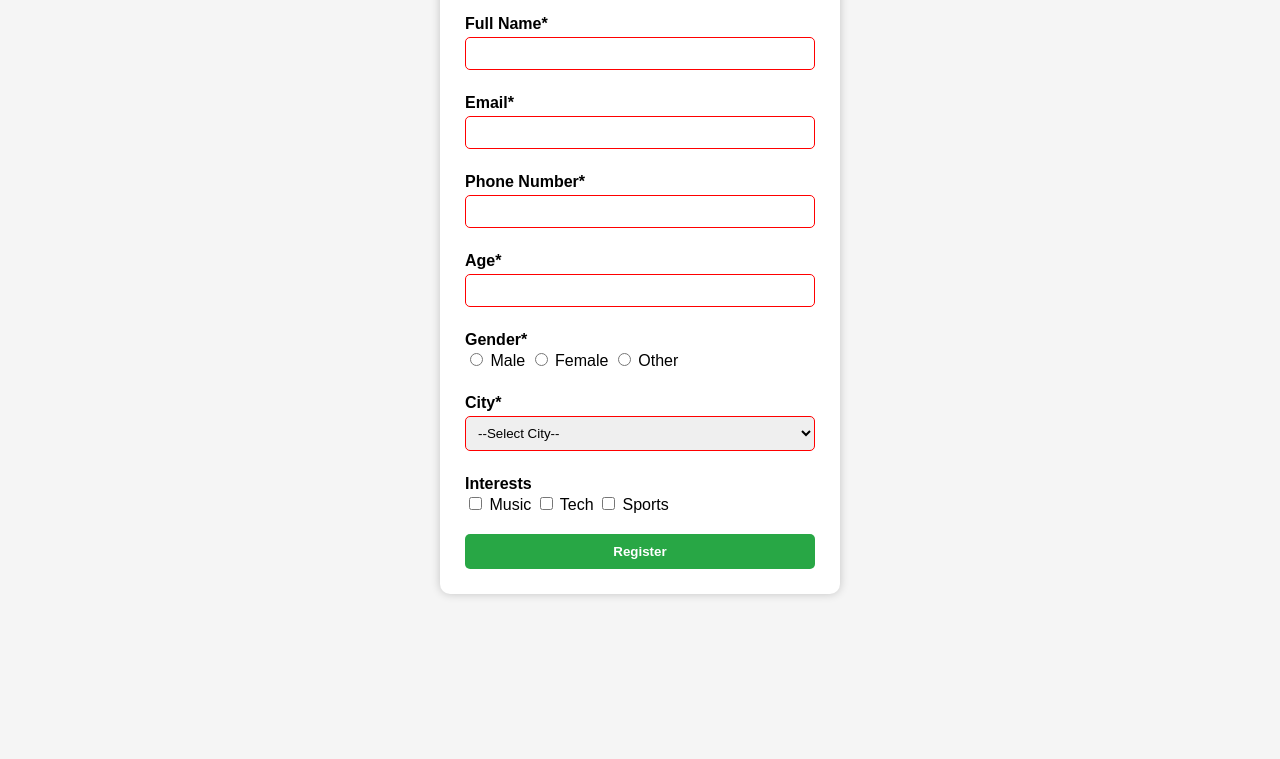
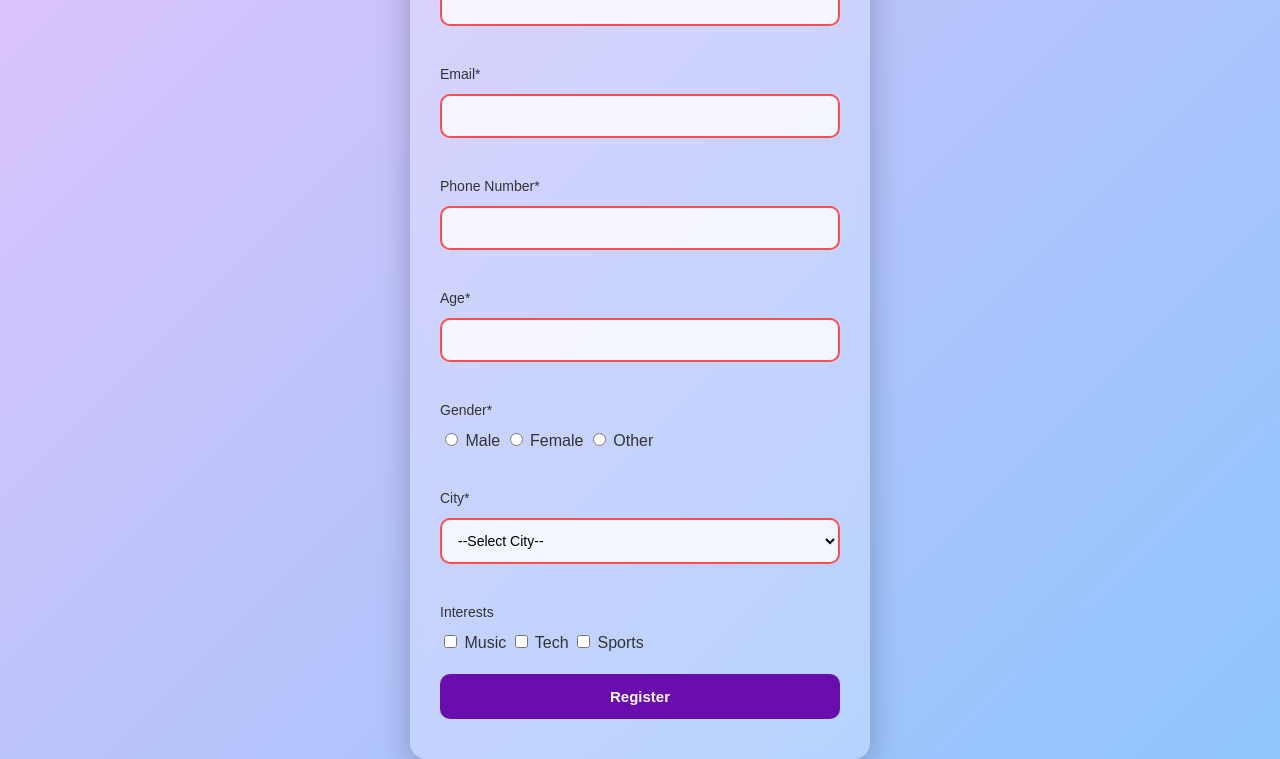
Before and after one commit to Ananya1315/form-validation, a plain HTML site: page index.html in a window 1280 px wide. Shown: the part 154-913 px from the top of the page. Before the commit the page ends 800 px from the top, so only its background shows below. Drawn offline with Linux system fonts and the light colour scheme.

Commit message:
updated style

```diff
--- a/style.css
+++ b/style.css
@@ -1,61 +1,102 @@
+/* Modern Frosted Glass Style with Smooth Transitions */
 body {
-  font-family: Arial, sans-serif;
-  background: #f5f5f5;
+  margin: 0;
+  padding: 0;
+  font-family: 'Poppins', sans-serif;
+  background: linear-gradient(135deg, #e0c3fc, #8ec5fc);
   display: flex;
   justify-content: center;
-  padding-top: 30px;
+  align-items: center;
+  min-height: 100vh;
 }
 
 .container {
-  background: white;
-  padding: 25px;
-  border-radius: 10px;
-  width: 350px;
-  box-shadow: 0 0 10px rgba(0,0,0,0.2);
+  width: 100%;
+  max-width: 400px;
+  background: rgba(255, 255, 255, 0.25);
+  backdrop-filter: blur(10px);
+  -webkit-backdrop-filter: blur(10px);
+  border-radius: 16px;
+  box-shadow: 0 8px 32px rgba(0, 0, 0, 0.25);
+  padding: 40px 30px;
+  color: #333;
+  animation: slideUp 0.5s ease-in-out;
+}
+
+@keyframes slideUp {
+  from {
+    transform: translateY(30px);
+    opacity: 0;
+  }
+  to {
+    transform: translateY(0);
+    opacity: 1;
+  }
+}
+
+h2 {
+  text-align: center;
+  color: #4b0082;
+  margin-bottom: 20px;
 }
 
 form {
   display: flex;
   flex-direction: column;
+  gap: 12px;
 }
 
 label {
-  margin-top: 10px;
-  font-weight: bold;
+  font-size: 14px;
+  font-weight: 500;
+  color: #333;
 }
 
-input, select {
-  padding: 8px;
-  margin-top: 4px;
-  border: 1px solid #ccc;
-  border-radius: 5px;
+input,
+select {
+  padding: 12px;
+  border-radius: 10px;
+  border: none;
+  font-size: 14px;
+  background-color: rgba(255, 255, 255, 0.8);
+  transition: 0.3s;
+  outline: none;
 }
 
-input:invalid, select:invalid {
-  border-color: red;
+input:focus,
+select:focus {
+  box-shadow: 0 0 0 2px #6a0dad;
 }
 
-input:valid, select:valid {
-  border-color: green;
+input:valid,
+select:valid {
+  border: 2px solid #28a745;
+}
+
+input:invalid,
+select:invalid {
+  border: 2px solid #ff4d4d;
+}
+
+button {
+  background: #6a0dad;
+  color: white;
+  padding: 14px;
+  border-radius: 10px;
+  font-size: 15px;
+  font-weight: 600;
+  border: none;
+  cursor: pointer;
+  margin-top: 10px;
+  transition: background 0.3s ease;
+}
+
+button:hover {
+  background: #4b0082;
 }
 
 .error {
   font-size: 12px;
-  color: red;
-  height: 14px;
+  color: #ff4d4d;
+  min-height: 16px;
 }
-
-button {
-  margin-top: 20px;
-  padding: 10px;
-  background: #28a745;
-  color: white;
-  font-weight: bold;
-  border: none;
-  border-radius: 5px;
-  cursor: pointer;
-}
-
-button:hover {
-  background: #218838;
-}
```
